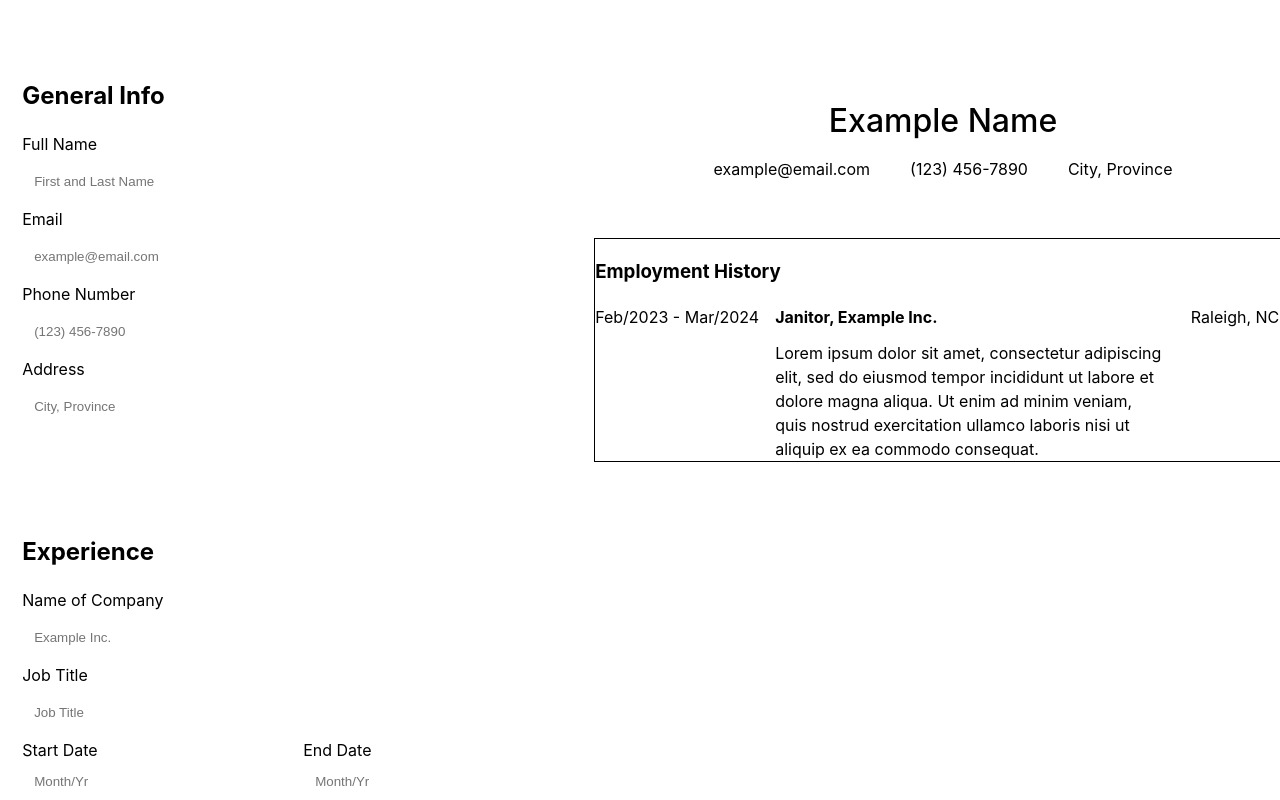
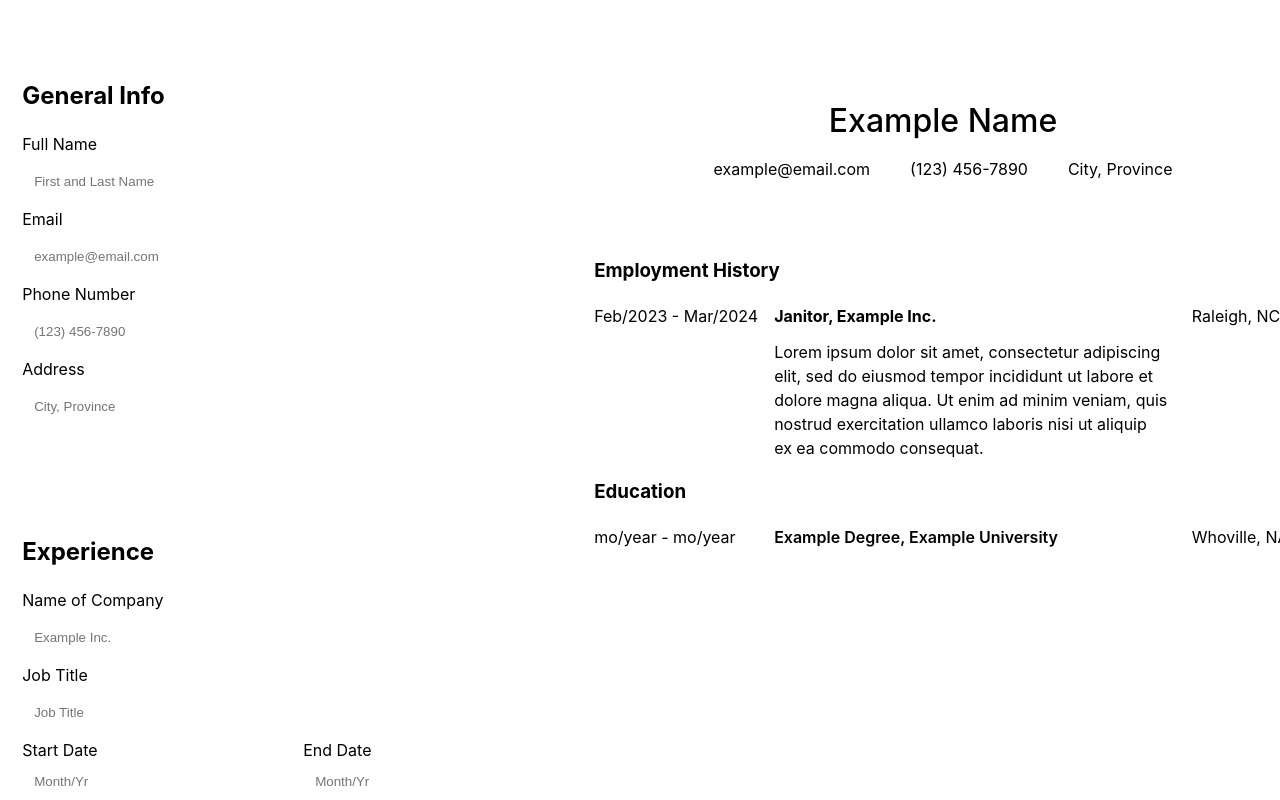
Before and after one commit to thenormboy/cv-app, a React (Vite) app in the folder cv-app/: page / in a window 1280 px wide. Shown: the top 800 px of the page. Built offline with nearby package versions, Linux system fonts and the light colour scheme.

Commit message:
added education submission to resume function when pressing submit

```diff
--- a/cv-app/src/App.jsx
+++ b/cv-app/src/App.jsx
@@ -41,12 +41,12 @@ function App() {
       <div className='form-container'>
         <General generalInfo={elements[0]}/>
         <Experience experienceItemArray={elements[1]}/>
-        <Education educationItemArray={schools}/>
-        <button onClick={() => {setReload(true); }}
+        <Education educationItemArray={elements[2]}/>
+        <button className='submit-button' onClick={() => {setReload(true); }}
         >Submit</button>
       </div>
       <div>
-        <Resume generalInfo={elements[0]} experienceInfo={elements[1]}/>
+        <Resume generalInfo={elements[0]} experienceInfo={elements[1]} educationInfo={elements[2]}/>
       </div>
     </div>
   )
--- a/cv-app/src/Resume.jsx
+++ b/cv-app/src/Resume.jsx
@@ -1,4 +1,4 @@
-export default function Resume({generalInfo, experienceInfo}) {
+export default function Resume({generalInfo, experienceInfo, educationInfo}) {
 
     return (
         <>
@@ -19,7 +19,14 @@ export default function Resume({generalInfo, experienceInfo}) {
                     )
                 })}
             </div>
-            <div className="resume-education"></div>
+            <div className="resume-education">
+                <h3>Education</h3>
+                {educationInfo.map((info, index) => {
+                    return (
+                        <ResumeEducation key={index} schoolCell={info} />
+                    )
+                })}
+            </div>
         </div>
         </>
     )
@@ -39,3 +46,15 @@ function ResumeExperience({employmentCell}) {
         </>
     )
 }
+
+function ResumeEducation({schoolCell}) {
+    return (
+        <>
+        <div className="school-cell">
+            <div className="school-date">{schoolCell.getStart()} - {schoolCell.getEnd()}</div>
+            <div className="school-title">{schoolCell.getDegree()}, {schoolCell.getName()}</div>
+            <div className="school-location">{schoolCell.getLocation()}</div>
+        </div>
+        </>
+    )
+}
--- a/cv-app/src/index.css
+++ b/cv-app/src/index.css
@@ -211,7 +211,6 @@ button {
 }
 
 .resume-experience {
-  border: 1px solid black;
   color: black;
   margin-left: 48px;
   margin-right: 48px;
@@ -229,6 +228,8 @@ button {
   display: flex;
   flex-direction: column;
   gap: 12px;
+
+  flex-grow: 2;
 }
 
 .employment-location {
@@ -239,3 +240,31 @@ button {
 .employment-title {
   font-weight:700;
 }
+
+.resume-education {
+  color: black;
+  margin-left: 48px;
+  margin-right: 48px;
+}
+
+.school-cell {
+  display: flex;
+}
+
+.school-date {
+  min-width: 180px;
+}
+
+.school-title {
+  font-weight: 600;
+  flex-grow: 2;
+}
+
+.school-location {
+  min-width: 100px;
+  margin-left: 24px;
+}
+
+.submit-button {
+  border: 1px solid white;
+}
```
